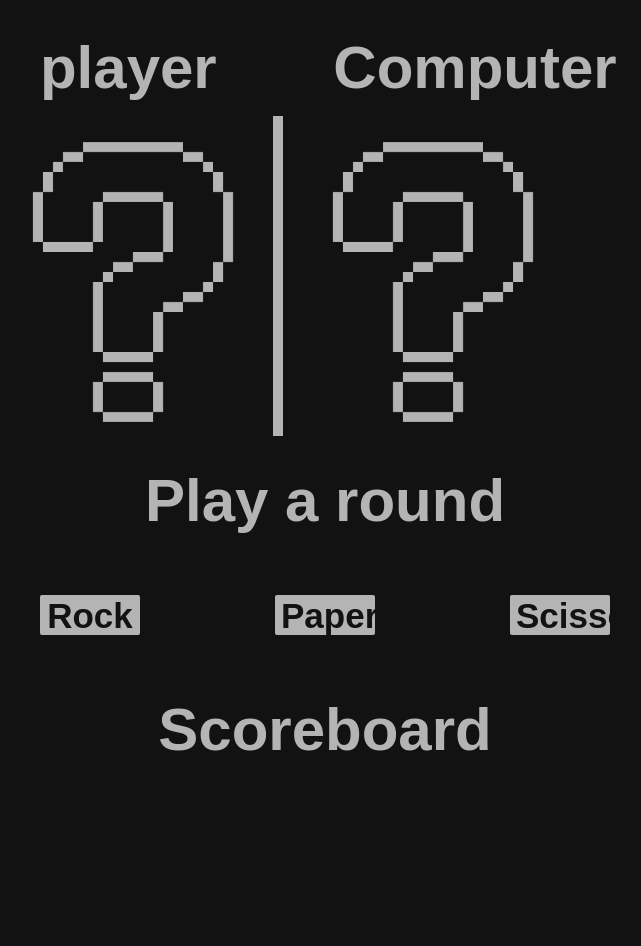
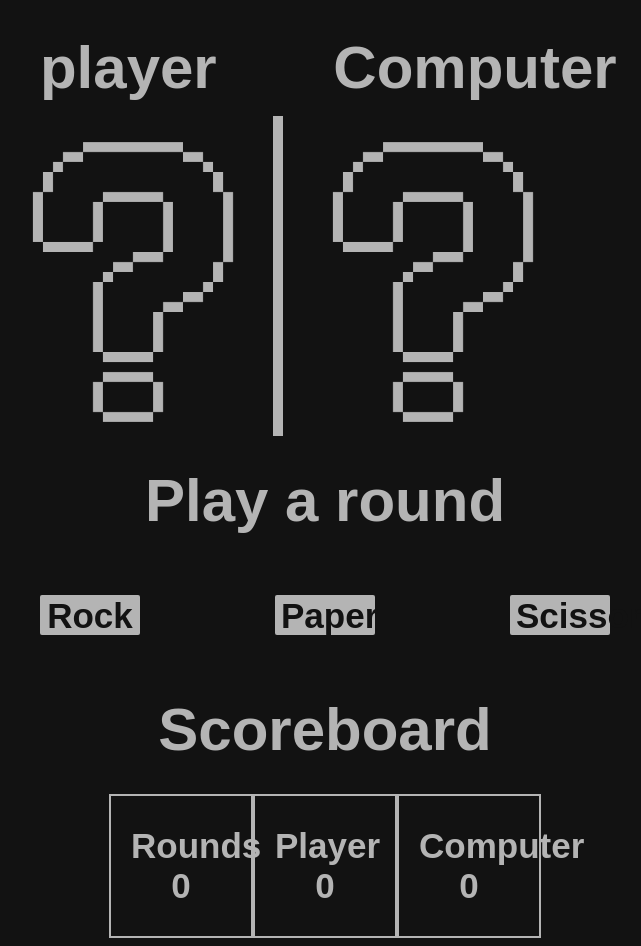
Before and after one commit to Diego-Della-Vecchia/TOP-Rock-paper-scissors, a plain HTML site: page index.html in a window 1280 px wide. Shown: the part 545-1491 px from the top of the page, without its empty margins (315-956 px from the left). Before the commit the page ends 1347 px from the top, so only its background shows below. Drawn offline with Linux system fonts and the light colour scheme; a web font is replaced by a local one.

Commit message:
Added a scoreboard

```diff
--- a/index.html
+++ b/index.html
@@ -38,6 +38,20 @@
         </div>
         <div class="Scoroeboard">
             <h2 class="title" id="subtitle">Scoreboard</h2>
+            <div class="container">
+                <div class="title rounds">
+                    <p>Rounds</p>
+                    <p>0</p>
+                </div>
+                <div class="title pWins">
+                    <p>Player</p>
+                    <p>0</p>
+                </div>
+                <div class="title cWins">
+                    <p>Computer</p>
+                    <p>0</p>
+                </div>
+            </div>
         </div>
     </div>
 </body>
--- a/style.css
+++ b/style.css
@@ -31,6 +31,7 @@ body {
    height: 160px;
 }
 
+
 .playerChoice, .computerChoice {
    flex: 0;
    height: 300px;
@@ -58,4 +59,26 @@ body {
    border-radius: 2px;
    width: 100px;
    height: 40px;
+
 }
+
+.container {
+   display: flex;
+   justify-content: center;
+}
+
+.rounds, .pWins, .cWins {
+   display: flex;
+   flex-direction: column;
+   justify-content: center;
+   font-size: 35px;
+   border: solid #b4b4b4 2px;
+   margin: 0px;
+   height: 100px;
+   padding: 20px;
+   width: 100px;
+}
+
+p {
+   margin: 0px;
+}
```
